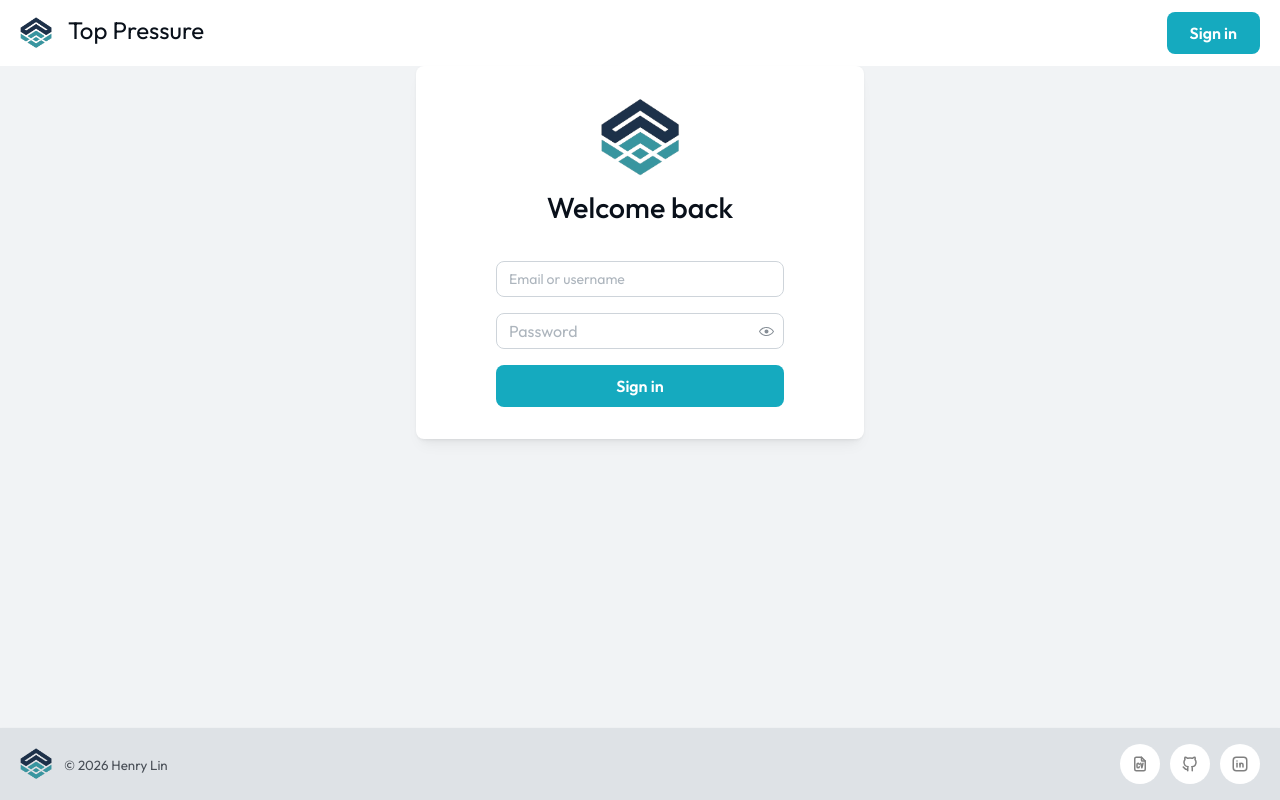
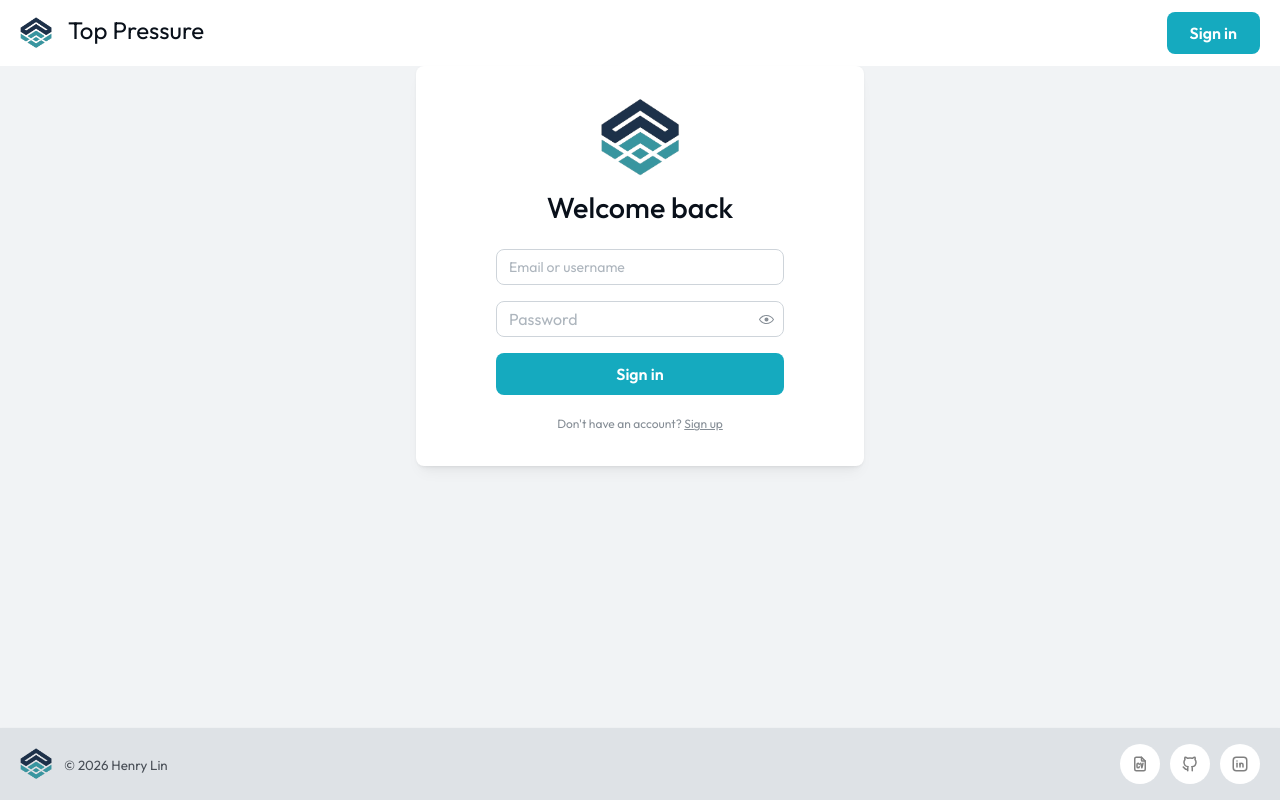
Before and after one commit to henrylin03/top-pressure-blog--FE, a React (Vite) app: page /login in a window 1280 px wide. Built offline with nearby package versions, Linux system fonts and the light colour scheme; a web font is replaced by a local one.

Commit message:
feat(login): add link to (empty placeholder) sign up page. ensure all anchors, globally, inherit colours

```diff
--- a/src/routeTree.gen.ts
+++ b/src/routeTree.gen.ts
@@ -9,9 +9,15 @@
 // Additionally, you should also exclude this file from your linter and/or formatter to prevent it from being checked or modified.
 
 import { Route as rootRouteImport } from './routes/__root'
+import { Route as SignupRouteImport } from './routes/signup'
 import { Route as LoginRouteImport } from './routes/login'
 import { Route as IndexRouteImport } from './routes/index'
 
+const SignupRoute = SignupRouteImport.update({
+  id: '/signup',
+  path: '/signup',
+  getParentRoute: () => rootRouteImport,
+} as any)
 const LoginRoute = LoginRouteImport.update({
   id: '/login',
   path: '/login',
@@ -26,31 +32,42 @@ const IndexRoute = IndexRouteImport.update({
 export interface FileRoutesByFullPath {
   '/': typeof IndexRoute
   '/login': typeof LoginRoute
+  '/signup': typeof SignupRoute
 }
 export interface FileRoutesByTo {
   '/': typeof IndexRoute
   '/login': typeof LoginRoute
+  '/signup': typeof SignupRoute
 }
 export interface FileRoutesById {
   __root__: typeof rootRouteImport
   '/': typeof IndexRoute
   '/login': typeof LoginRoute
+  '/signup': typeof SignupRoute
 }
 export interface FileRouteTypes {
   fileRoutesByFullPath: FileRoutesByFullPath
-  fullPaths: '/' | '/login'
+  fullPaths: '/' | '/login' | '/signup'
   fileRoutesByTo: FileRoutesByTo
-  to: '/' | '/login'
-  id: '__root__' | '/' | '/login'
+  to: '/' | '/login' | '/signup'
+  id: '__root__' | '/' | '/login' | '/signup'
   fileRoutesById: FileRoutesById
 }
 export interface RootRouteChildren {
   IndexRoute: typeof IndexRoute
   LoginRoute: typeof LoginRoute
+  SignupRoute: typeof SignupRoute
 }
 
 declare module '@tanstack/react-router' {
   interface FileRoutesByPath {
+    '/signup': {
+      id: '/signup'
+      path: '/signup'
+      fullPath: '/signup'
+      preLoaderRoute: typeof SignupRouteImport
+      parentRoute: typeof rootRouteImport
+    }
     '/login': {
       id: '/login'
       path: '/login'
@@ -71,6 +88,7 @@ declare module '@tanstack/react-router' {
 const rootRouteChildren: RootRouteChildren = {
   IndexRoute: IndexRoute,
   LoginRoute: LoginRoute,
+  SignupRoute: SignupRoute,
 }
 export const routeTree = rootRouteImport
   ._addFileChildren(rootRouteChildren)
--- a/src/routes/login.tsx
+++ b/src/routes/login.tsx
@@ -4,6 +4,7 @@ import {
 	Container,
 	PasswordInput,
 	Stack,
+	Text,
 	TextInput,
 } from "@mantine/core";
 import { createFileRoute, Link } from "@tanstack/react-router";
@@ -13,7 +14,7 @@ import logoImg from "/images/logo.png";
 const LoginPage = () => (
 	<Container>
 		<Card shadow="sm" maw="28rem" mx="auto" py="xl" px="5rem">
-			<Stack gap="xl" align="center">
+			<Stack align="center" gap="lg">
 				<Stack component="header" align="center" gap={0}>
 					<Link to="/" aria-label="Return to home page">
 						<img
@@ -46,6 +47,10 @@ const LoginPage = () => (
 						</li>
 					</Stack>
 				</form>
+
+				<Text fz="xs" c="dimmed">
+					Don't have an account? <Link to="/signup">Sign up</Link>
+				</Text>
 			</Stack>
 		</Card>
 	</Container>
--- /dev/null
+++ b/src/routes/signup.tsx
@@ -0,0 +1,9 @@
+import { createFileRoute } from "@tanstack/react-router";
+
+export const Route = createFileRoute("/signup")({
+	component: RouteComponent,
+});
+
+function RouteComponent() {
+	return <div>Hello "/signup"!</div>;
+}
--- a/src/styles/global.css
+++ b/src/styles/global.css
@@ -30,3 +30,7 @@ h1 {
 p {
   text-wrap: pretty;
 }
+
+a {
+  color: inherit;
+}
```
